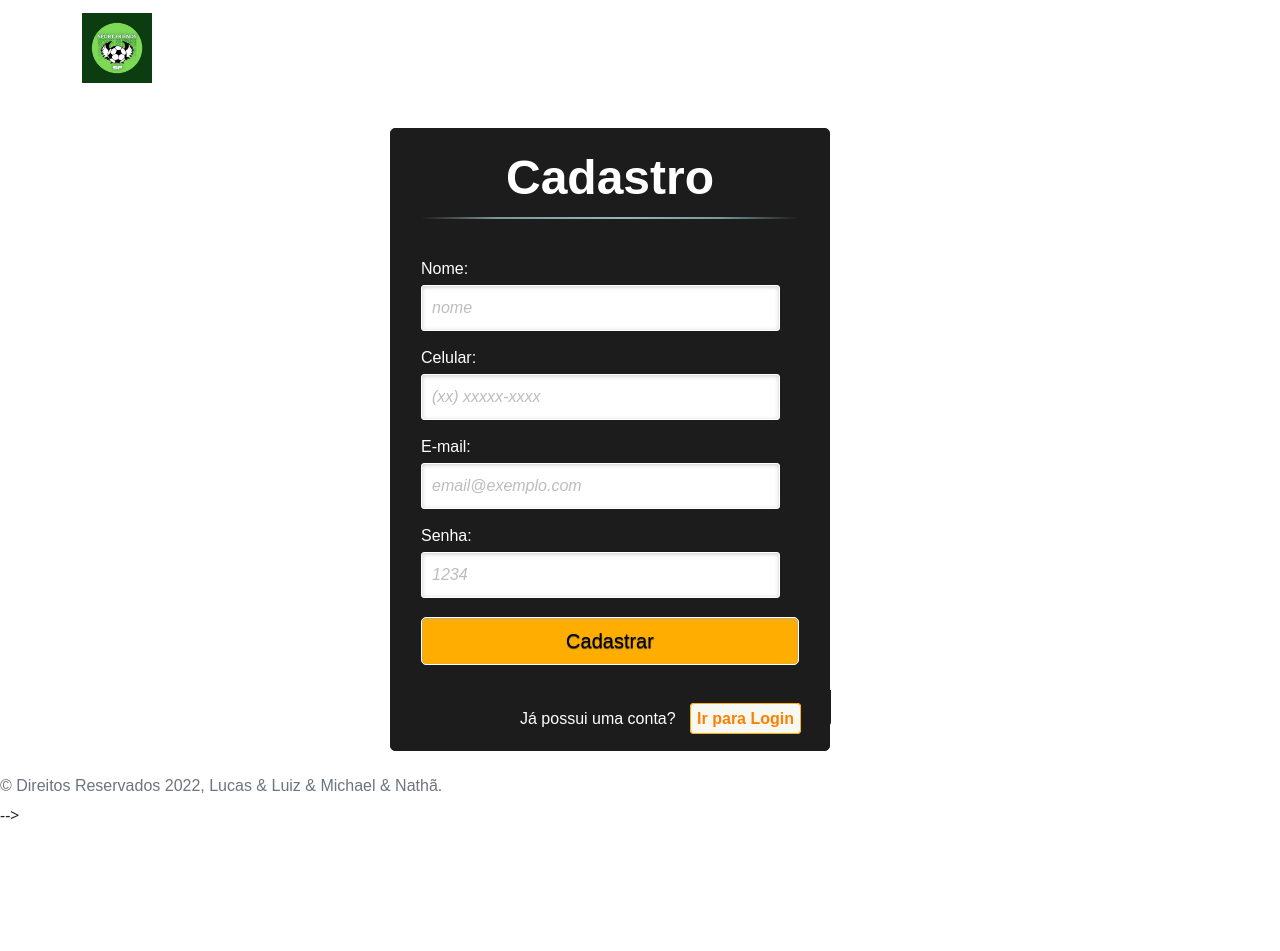
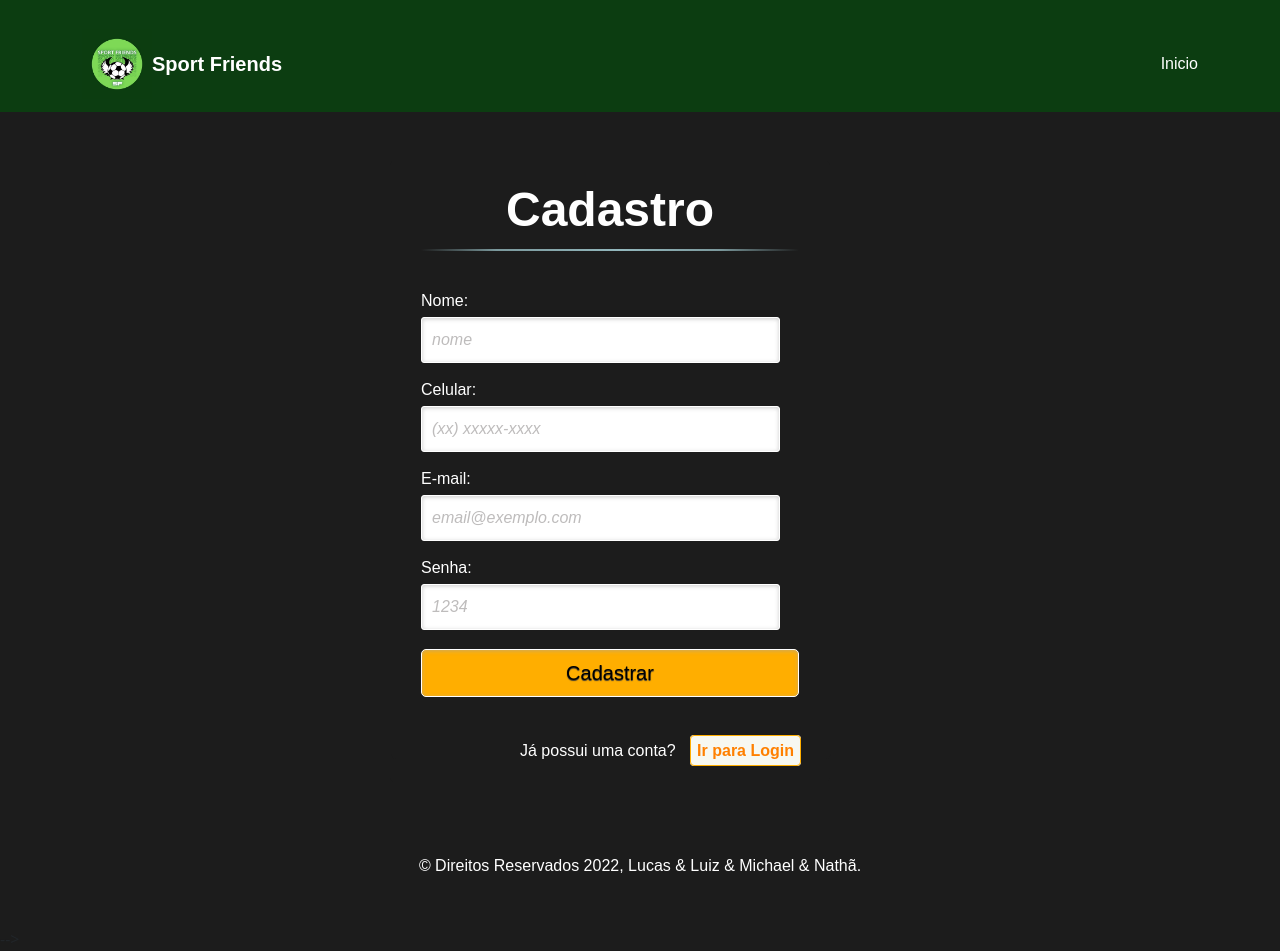
Before and after one commit to michaelbrunelli/Sport-Friends, a PHP site: page /cadastro.html in a window 1280 px wide. Before the commit the page ends 819 px from the top, so only its background shows below. Run offline with PHP 8.4, Linux system fonts and the light colour scheme.

Commit message:
Update logincad.css

```diff
--- a/TCC/style/logincad.css
+++ b/TCC/style/logincad.css
@@ -203,3 +203,51 @@
     transform: translateX(-20px);
   }
 }
+
+body{
+  background-color: #1C1C1C;
+}
+
+h1{
+  color: #fff;
+}
+
+h3{
+  color: #fff;
+}
+
+.navbar{
+  background-color: #0c3d11;
+}
+
+.container{
+    margin-top: 1rem;
+}
+
+/* .album{
+    margin-top: 1rem;
+} */
+
+footer {
+  padding-top: 3rem;
+  padding-bottom: 3rem;
+}
+
+footer h6 {
+  margin-bottom: .25rem;
+  color: #fff;
+}
+
+.rodape{
+    text-align: center;
+}
+
+button{
+    background: #FFAE00;
+    border-radius: 5px;
+    padding: 9px;
+    cursor: pointer;
+    color: #000;
+    border: none;
+    font-size: 16px;
+}
```
